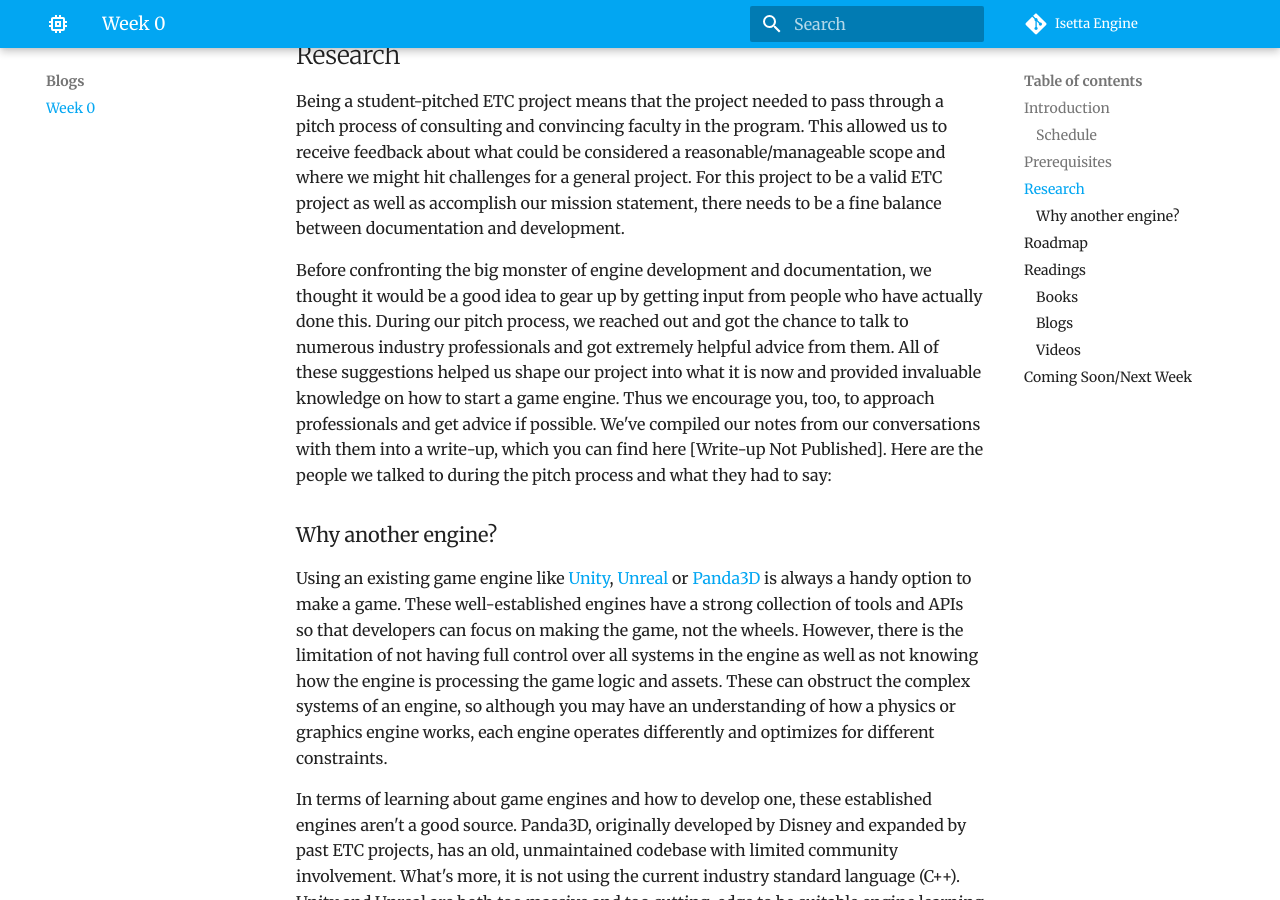
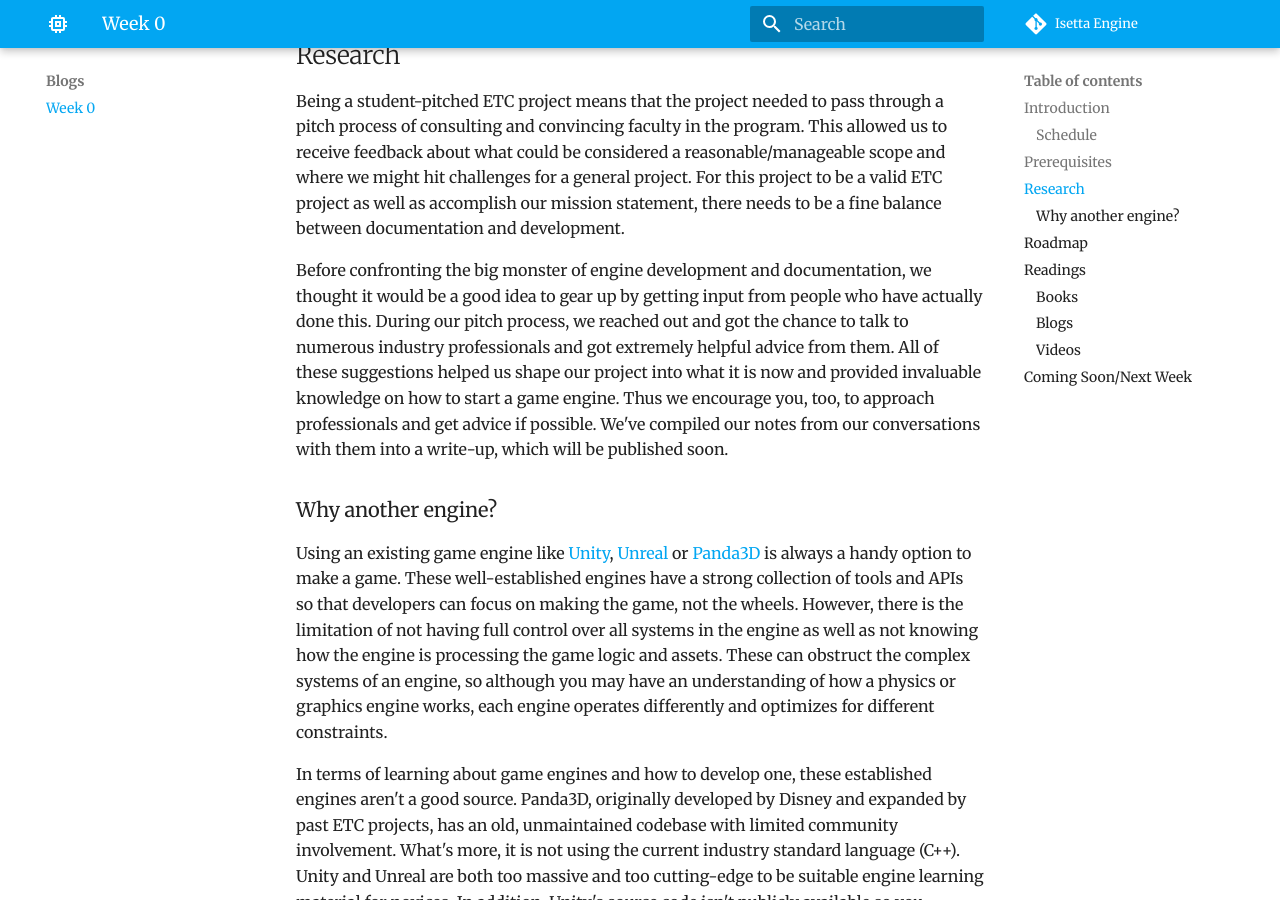
Before and after one commit to Isetta-Team/Isetta-Website-Raw, an MkDocs documentation site: the page built from docs/blogs/week-0.md, in a window 1280 px wide and 900 px high, scrolled down 1757 px. Built offline with MkDocs 1.6.1 and Material for MkDocs 9.7.7, drawn with Linux system fonts in a browser that asks for light colours; comment, search, counter and statistics services are not loaded.

Commit message:
Fix something in week 0 blog

```diff
--- a/docs/blogs/week-0.md
+++ b/docs/blogs/week-0.md
@@ -34,7 +34,7 @@ Another prerequisite is passion for learning game engine development. As you are
 
 Being a student-pitched ETC project means that the project needed to pass through a pitch process of consulting and convincing faculty in the program. This allowed us to receive feedback about what could be considered a reasonable/manageable scope and where we might hit challenges for a general project. For this project to be a valid ETC project as well as accomplish our mission statement, there needs to be a fine balance between documentation and development.
 
-Before confronting the big monster of engine development and documentation, we thought it would be a good idea to gear up by getting input from people who have actually done this. During our pitch process, we reached out and got the chance to talk to numerous industry professionals and got extremely helpful advice from them. All of these suggestions helped us shape our project into what it is now and provided invaluable knowledge on how to start a game engine. Thus we encourage you, too, to approach professionals and get advice if possible. We've compiled our notes from our conversations with them into a write-up, which you can find here [Write-up Not Published]. Here are the people we talked to during the pitch process and what they had to say:
+Before confronting the big monster of engine development and documentation, we thought it would be a good idea to gear up by getting input from people who have actually done this. During our pitch process, we reached out and got the chance to talk to numerous industry professionals and got extremely helpful advice from them. All of these suggestions helped us shape our project into what it is now and provided invaluable knowledge on how to start a game engine. Thus we encourage you, too, to approach professionals and get advice if possible. We've compiled our notes from our conversations with them into a write-up, which will be published soon.
 
 
 ### Why another engine?
```
Also changed, not shown: docs/blogs/week-1.md (+1 -1 lines).
